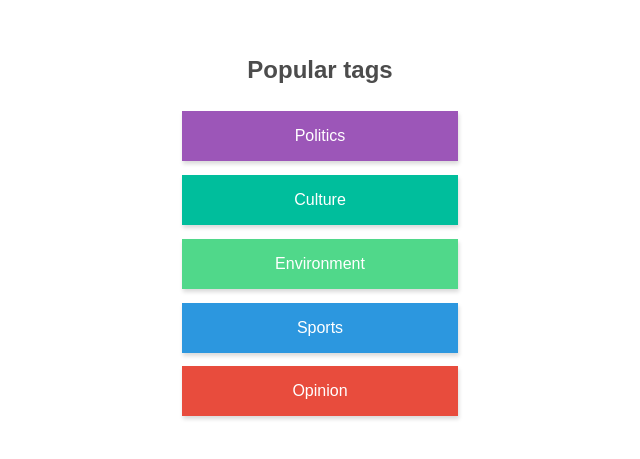
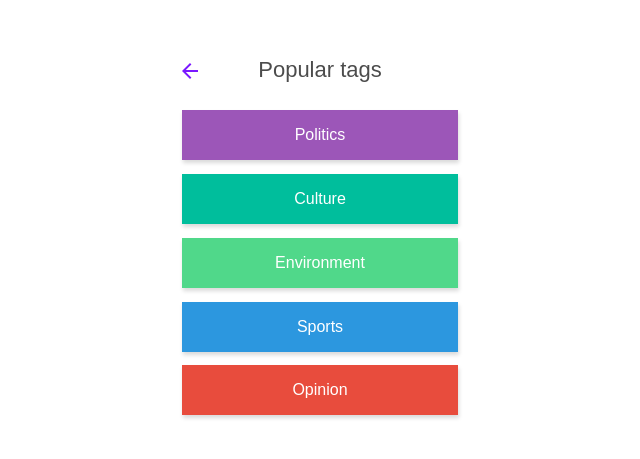
Before and after one commit to formap/nats-cat, a React (Create React App) app: page /1/tags in a window 1280 px wide. Shown: the part 165-624 px from the top of the page, without its empty margins (320-960 px from the left). Built offline with nearby package versions, Linux system fonts and the light colour scheme; a web font is replaced by a local one.

Commit message:
add back button to screens

```diff
--- a/src/components/Country/Country.js
+++ b/src/components/Country/Country.js
@@ -50,8 +50,11 @@ class Country extends React.Component {
     return (
       <div className='country'>
         <div className='header'>
+          <div className='icon left' onClick={() => this.props.history.goBack()}>
+            <img src='/icons/back.svg' alt='Back Icon' />
+          </div>
           <div className='section-header title'>{countryName.toUpperCase()}</div>
-          <div className='icon'>
+          <div className='icon right'>
             <Link to='/' className='link'>
               <img src='/icons/search.svg' alt='Search Icon' />
             </Link>
@@ -81,7 +84,7 @@ class Country extends React.Component {
           </div>
         </Link>
         <div className='news'>
-          <div className='section-header title'>{sectionTitle.toUpperCase()}</div>
+          <div className='section-header title'>{sectionTitle}</div>
           <div className='tabs'>
             <Link to={`/${this.props.match.params.countryId}/tags/politics`} className='link'>
             <div className='tab purple'>
--- a/src/components/Country/country.css
+++ b/src/components/Country/country.css
@@ -2,22 +2,31 @@
     width: 100%;
 }
 
-.country .header {
+.header {
     display: flex;
     flex-direction: row;
     align-items: center;
     justify-content: center;
+    text-align: center;
+    position: relative;
+}
+
+.country .header {
     margin: 7% auto;
-    position: relative;
 }
 
 .header .title {
     margin-bottom: auto;
 }
 
-.header .icon {
+.header .icon.left {
     position: absolute;
-    right: 36px;
+    left: 10px;
+}
+
+.header .icon.right {
+    position: absolute;
+    right: 10px;
 }
 
 .map {
--- a/src/components/Home/Home.js
+++ b/src/components/Home/Home.js
@@ -9,7 +9,7 @@ function Home() {
 
   return (
     <div className='divWrapper'>
-      <div className='textWrapper'>
+      <div className='section-header'>
         Where to next?
       </div>
 
--- a/src/components/Home/home.css
+++ b/src/components/Home/home.css
@@ -2,6 +2,10 @@
     display: flex;
     flex-direction: column;
     align-items: center;
+}
+
+.divWrapper .section-header {
+    margin-bottom: 10%;
 }
 
 .textWrapper {
--- a/src/components/TagNews/TagNews.js
+++ b/src/components/TagNews/TagNews.js
@@ -25,10 +25,14 @@ class TagNews extends React.Component {
         tagName = !!tagName ? tagName.charAt(0).toUpperCase() + tagName.substring(1) : tagName;
 
         return (
-            <div>
-                <div className='section-header'>
-                    {tagName}
-                    <div className={`underline ${this.props.color}`}></div>
+            <div className='tagNews'>
+                <div className='header'>
+                    <div className='icon left' onClick={() => this.props.history.goBack()}>
+                        <img src='/icons/back.svg' alt='Back Icon' />
+                    </div>
+                    <div className='section-header'>
+                        {tagName}
+                    </div>
                 </div>
                 <div className='articles'>
                     {this.getArticles()}
--- a/src/components/TagNews/tagNews.css
+++ b/src/components/TagNews/tagNews.css
@@ -0,0 +1,4 @@
+.tagNews .header {
+    text-align: center;
+    margin-bottom: 7%;
+}
--- a/src/components/Tags/Tags.js
+++ b/src/components/Tags/Tags.js
@@ -25,7 +25,12 @@ class Tags extends React.Component {
 
     return (
       <div className='tags-wrapper'>
-        <div className='section-header'>Popular tags</div>
+        <div className='header'>
+          <div className='icon left' onClick={() => this.props.history.goBack()}>
+            <img src='/icons/back.svg' alt='Back Icon' />
+          </div>
+          <div className='section-header'>Popular tags</div>
+        </div>
         {tags}
       </div>
     );
--- a/src/components/Tags/tags.css
+++ b/src/components/Tags/tags.css
@@ -1,8 +1,15 @@
 .tags-wrapper {
     display: flex;
     flex-direction: column;
+    position: relative;
 }
 
-.section-header {
+.tags-wrapper .icon.left {
+    position: absolute;
+    left: 0;
+    bottom: 0;
+}
+
+.tags-wrapper .header {
     margin-bottom: 10%;
 }
--- a/src/index.css
+++ b/src/index.css
@@ -6,8 +6,8 @@ body {
 }
 
 .section-header {
-  font-weight: 700;
-  font-size: 24px;
+  font-weight: 200;
+  font-size: 22px;
   color: #4C4C4C;
 }
 
```
Also changed, not shown: public/icons/back.svg (added).
